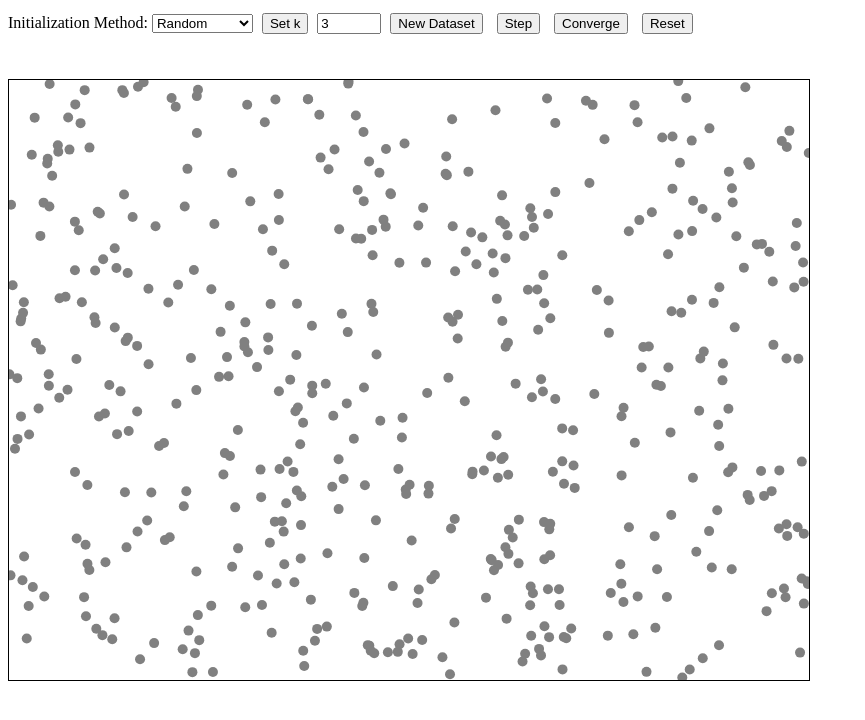
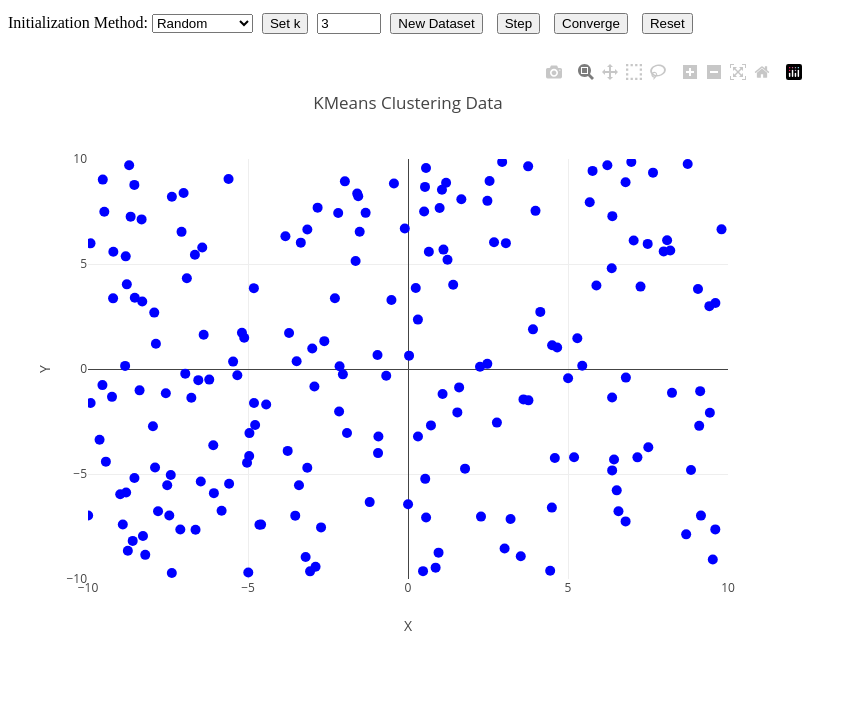
Before and after one commit to rgeisberg/rgeis26-assignment-2, a Flask app: page / in a window 1280 px wide. Shown: the top 720 px of the page, without its empty margins (0-865 px from the left). Run offline with Flask 3, Linux system fonts and the light colour scheme; some libraries are stand-ins or nearby versions.

Commit message:
most stuff working except manual, double check the farthest first

```diff
--- a/static/index.js
+++ b/static/index.js
@@ -1,4 +1,4 @@
-import { initializeCentroids, kMeans } from './kmeans.js';
+import { initializeCentroids, kMeans, plotData } from './kmeans.js';
 
 console.log("index.js loaded successfully");
 ;  // Import your custom KMeans functions
@@ -23,7 +23,7 @@ document.addEventListener('DOMContentLoaded', function () {
             plotData(dataset);  // Plot the dataset using Plotly
 
             // Enable the step-through and converge buttons after generating a new dataset
-            document.getElementById('step-through').disabled = false;
+            document.getElementById('step').disabled = false;
             document.getElementById('converge').disabled = false;
         } else {
             console.error("Failed to generate dataset");
@@ -31,25 +31,7 @@ document.addEventListener('DOMContentLoaded', function () {
     }
 
     // Function to plot the data using Plotly.js
-    function plotData(points) {
-        const trace = {
-            x: points.map(p => p.x),  // X values
-            y: points.map(p => p.y),  // Y values
-            mode: 'markers',  // Display as scatter plot
-            type: 'scatter',
-            marker: { size: 10, color: 'blue' }
-        };
 
-        const layout = {
-            title: 'KMeans Clustering Data',
-            xaxis: { range: [-10, 10], title: 'X' },
-            yaxis: { range: [-10, 10], title: 'Y' },
-            width: 800,
-            height: 600
-        };
-
-        Plotly.newPlot('graph-container', [trace], layout);  // Plot the data in the graph-container div
-    }
 
     // Function to perform KMeans clustering using custom algorithms
     async function performKMeans(initMethod) {
@@ -74,48 +56,43 @@ document.addEventListener('DOMContentLoaded', function () {
         const result = kMeans(dataset, kValue, centroids);  // Call your custom KMeans function
         clusters = result.clusters;
         centroids = result.centroids;
-
-        plotClusters(clusters, centroids);  // Plot the resulting clusters and centroids
+         // Plot the resulting clusters and centroids
     }
 
     // Function to plot clusters and centroids using Plotly.js
-    function plotClusters(clusters, centroids) {
-        const clusterTraces = clusters.map((cluster, index) => {
-            return {
-                x: cluster.map(p => p.x),
-                y: cluster.map(p => p.y),
-                mode: 'markers',
-                type: 'scatter',
-                marker: { size: 10 },
-                name: `Cluster ${index + 1}`
-            };
-        });
 
-        const centroidTrace = {
-            x: centroids.map(c => c.x),
-            y: centroids.map(c => c.y),
-            mode: 'markers',
-            type: 'scatter',
-            marker: { size: 15, symbol: 'x', color: 'red' },
-            name: 'Centroids'
-        };
 
-        const layout = {
-            title: 'KMeans Clustering Data',
-            xaxis: { range: [-10, 10], title: 'X' },
-            yaxis: { range: [-10, 10], title: 'Y' },
-            width: 800,
-            height: 600
-        };
-
-        Plotly.newPlot('graph-container', [...clusterTraces, centroidTrace], layout);  // Plot clusters and centroids
-    }
 
     // Add event listeners to buttons
-    document.getElementById('new-dataset').addEventListener('click', () => {generateDataset(); });
-    document.getElementById('step').addEventListener('click', () => performKMeans('random'));
-    document.getElementById('converge').addEventListener('click', () => performKMeans('kmeans++'));
-    document.getElementById('reset').addEventListener('click', () => plotData(dataset));  // Reset to original data
+    document.getElementById('new-dataset').addEventListener('click', async () => {
+        await generateDataset();  // Generate the dataset when the user clicks 'New Dataset'
+        console.log("Dataset generation complete.");
+    });
+
+    document.getElementById('step').addEventListener('click', async () => {
+        if (!dataPoints || dataPoints.length === 0) {
+            console.log("Dataset is empty. Generating new dataset...");
+            await generateDataset();  // Ensure the dataset is generated before performing KMeans
+        }
+        performKMeans('random');  // Perform KMeans with the 'random' method
+    });
+
+    document.getElementById('converge').addEventListener('click', async () => {
+        if (!dataPoints || dataPoints.length === 0) {
+            console.log("Dataset is empty. Generating new dataset...");
+            await generateDataset();  // Ensure the dataset is generated before performing KMeans
+        }
+        performKMeans('kmeans++');  // Perform KMeans with the 'kmeans++' method
+    });
+
+    document.getElementById('reset').addEventListener('click', () => {
+        if (!dataset || dataset.length === 0) {
+            console.error("Dataset is not available for reset.");
+            return;
+        }
+        plotData(dataset);  // Reset to the original dataset visualization
+    });
+
     document.getElementById('set-k').addEventListener('click', () => {
         let newK = parseInt(document.getElementById('numberInput').value);
         if (!isNaN(newK) && newK > 0) {
@@ -126,4 +103,5 @@ document.addEventListener('DOMContentLoaded', function () {
             alert('Please enter a valid number greater than 0.');
         }
     });
+
 });
--- a/static/kmeans.js
+++ b/static/kmeans.js
@@ -1,31 +1,68 @@
 console.log("kmeans.js loaded successfully");
-const canvas = document.getElementById('visualization');
-const ctx = canvas.getContext('2d');
+//const canvas = document.getElementById('visualization');
+//const ctx = canvas.getContext('2d');
 
-let dataPoints = [];
+
 let centroids = [];
 let clusters = [];
 let maxIterations = 100;
 let currentIteration = 0;
+let dataset = [];  // Declare 'dataset' globally
+let dataPoints = [];  // Declare 'dataPoints' globally
 
 // Configuration
  // Number of clusters
 const pointRadius = 5;
 let k = 3;
 console.log(`Number of clusters (k): ${k}`);
+export function plotData(points) {
+    const trace = {
+        x: points.map(p => p.x),  // X values
+        y: points.map(p => p.y),  // Y values
+        mode: 'markers',  // Display as scatter plot
+        type: 'scatter',
+        marker: { size: 10, color: 'blue' }
+    };
 
-// Generate a new random dataset
-function generateDataset(numPoints = 500) {
-    dataPoints = [];
-    for (let i = 0; i < numPoints; i++) {
-        dataPoints.push({
-            x: Math.random() * canvas.width,
-            y: Math.random() * canvas.height,
-            cluster: null
-        });
+    const layout = {
+        title: 'KMeans Clustering Data',
+        xaxis: { range: [-10, 10], title: 'X' },
+        yaxis: { range: [-10, 10], title: 'Y' },
+        width: 800,
+        height: 600
+    };
+
+    Plotly.newPlot('graph-container', [trace], layout);  // Plot the data in the graph-container div
+}
+
+async function generateDataset() {
+    console.log("Generating new dataset...");
+    // Simulate dataset generation or fetch from API
+    const response = await fetch('/generate_dataset');  // Replace with actual dataset source
+
+    if (response.ok) {
+        dataset = await response.json();  // Assuming the dataset is in JSON format
+        console.log("Dataset generated:", dataset);
+
+        // Ensure 'dataPoints' is populated based on 'dataset'
+        dataPoints = dataset.map(point => ({
+            x: point.x,
+            y: point.y
+        }));
+
+        console.log("Data points for KMeans:", dataPoints);
+
+        plotData(dataset);  // Plot the dataset if necessary
+
+        // Enable buttons after generating the dataset
+        document.getElementById('step').disabled = false;
+        document.getElementById('converge').disabled = false;
+    } else {
+        console.error("Failed to generate dataset");
     }
-    draw();
 }
+
+
 
 // Distance function
 function distance(p1, p2) {
@@ -33,19 +70,30 @@ function distance(p1, p2) {
 }
 
 // Initialization methods
-export function initializeCentroids(method, k) { // Add 'k' as a parameter
-    centroids = []; // Make sure centroids is globally accessible or define it here if not already defined
+export function initializeCentroids(method, k) {
+
+    // Ensure dataPoints exist and are valid before proceeding
+    if (!dataPoints || dataPoints.length === 0) {
+        console.error("Data points are not available for initializing centroids.");
+        return;
+    }
+
     if (method === 'random') {
+        // Random initialization: Pick 'k' random points from the dataset
         for (let i = 0; i < k; i++) {
-            centroids.push({ ...dataPoints[Math.floor(Math.random() * dataPoints.length)] });
+            let randomIndex = Math.floor(Math.random() * dataPoints.length);
+            centroids.push({ ...dataPoints[randomIndex] });
         }
     } else if (method === 'farthest') {
+        // Farthest point initialization: Start with one random point, then pick the farthest points
         centroids.push({ ...dataPoints[Math.floor(Math.random() * dataPoints.length)] });
         while (centroids.length < k) {
             let farthestPoint = null;
             let maxDistance = -1;
             for (const point of dataPoints) {
+                // Calculate the minimum distance from the point to any of the centroids
                 let minDistanceToCentroids = Math.min(...centroids.map(c => distance(point, c)));
+                // Find the point that is farthest away from the closest centroid
                 if (minDistanceToCentroids > maxDistance) {
                     maxDistance = minDistanceToCentroids;
                     farthestPoint = point;
@@ -54,9 +102,10 @@ export function initializeCentroids(method, k) { // Add 'k' as a parameter
             centroids.push({ ...farthestPoint });
         }
     } else if (method === 'kmeans++') {
-        // Implement KMeans++ initialization
+        // KMeans++ initialization: Select an initial random centroid and probabilistically select others
         centroids.push({ ...dataPoints[Math.floor(Math.random() * dataPoints.length)] });
         while (centroids.length < k) {
+            // Calculate the distance of each point to the nearest centroid
             let distances = dataPoints.map(point => Math.min(...centroids.map(c => distance(point, c))));
             let sumOfDistances = distances.reduce((a, b) => a + b, 0);
             let threshold = Math.random() * sumOfDistances;
@@ -70,42 +119,72 @@ export function initializeCentroids(method, k) { // Add 'k' as a parameter
             }
         }
     } else if (method === 'manual') {
-        // Allow manual selection on the canvas
-        alert("Click on the canvas to select centroids.");
-        let canvas = document.getElementById('yourCanvasId'); // Replace with your canvas ID
-        let clickHandler = function(event) {
-            // Get click position relative to the canvas
-            let rect = canvas.getBoundingClientRect();
-            let x = event.clientX - rect.left;
-            let y = event.clientY - rect.top;
+        alert("Click on the plot to select centroids.");
 
-            // Assuming dataPoints are in the same coordinate space as canvas
-            centroids.push({ x: x, y: y });
-            draw(); // Optional: Update canvas to show new centroids
+        let clicksRemaining = k;  // Track how many centroids need to be selected
 
-            // Check if we've selected enough centroids
-            if (centroids.length >= k) {
-                canvas.removeEventListener('click', clickHandler);
-                alert("All centroids selected!");
-                // Proceed to the next step in your K-Means algorithm
+        // Add event listener for plot clicks
+        let plotElement = document.getElementById('graph-container');
+        let clickHandler = function(eventData) {
+            if (eventData && eventData.points && eventData.points.length > 0) {
+                let point = eventData.points[0];  // Get the first clicked point
+                let x = point.x;
+                let y = point.y;
+
+                // Add the selected point as a centroid
+                centroids.push({ x: x, y: y });
+                console.log(`Centroid selected: x=${x}, y=${y}`);
+
+                clicksRemaining--;
+
+                // Plot the selected centroids
+                plotClusters([], centroids);
+
+                if (clicksRemaining === 0) {
+                    // Remove the event listener when we've selected enough centroids
+                    plotElement.removeEventListener('plotly_click', clickHandler);
+                    console.log("All centroids have been selected:", centroids);
+                    alert("All centroids selected!");
+
+                    // Proceed with the rest of the KMeans algorithm
+                    performKMeans('manual');
+                }
             }
         };
 
-        // Attach click handler to the canvas
-        canvas.addEventListener('click', clickHandler);
+        // Add event listener for clicks on the Plotly graph
+        plotElement.on('plotly_click', clickHandler);
     }
+
+
+    // Final check to ensure centroids were successfully initialized
+    if (!centroids || centroids.length === 0) {
+        console.error("Centroids are not initialized.");
+        return;
+    }
+
+    console.log("Centroids initialized:", centroids); // Debugging log to check if centroids are initialized
+    plotClusters(clusters, centroids); // Plot the clusters and centroids
+    return centroids; // Return centroids for further use
 }
+
 
 
 // Assign each data point to the nearest centroid
 function assignClusters() {
     clusters = Array(k).fill().map(() => []);
     for (let point of dataPoints) {
-        let nearest = centroids.reduce((prev, curr, index) => distance(point, curr) < distance(point, prev) ? curr : prev);
+        let nearest = centroids.reduce((prev, curr) =>
+            distance(point, curr) < distance(point, prev) ? curr : prev
+        );
         point.cluster = centroids.indexOf(nearest);
         clusters[point.cluster].push(point);
     }
+
+    // Update Plotly graph
+    plotClusters(clusters, centroids); // Call this after assigning clusters
 }
+
 
 // Move centroids to the average position of their assigned data points
 function updateCentroids() {
@@ -118,6 +197,7 @@ function updateCentroids() {
             };
         }
     }
+    plotClusters(clusters, centroids);
 }
 
 // Check if the algorithm has converged
@@ -142,42 +222,80 @@ function stepKMeans() {
     }
 
     currentIteration++;
-    draw(); // Function that draws the current state of clusters and centroids
-
+    //draw(); // Function that draws the current state of clusters and centroids
+    plotClusters(clusters,centroids);
     return false; // Not yet converged, keep running
 }
 
 // Run KMeans until convergence
 function runToConvergence() {
     while (currentIteration < maxIterations) {
-        if (stepKMeans()) {
+        if (stepKMeans(plotClusters)) {
             break; // Stop the loop if converged or max iterations reached
         }
     }
 }
+function plotClusters(clusters, centroids) {
+    if (!clusters || clusters.length === 0 || !centroids || centroids.length === 0) {
+        console.error("Clusters or centroids are not defined properly", clusters, centroids);
+        return;
+    }
 
+    const clusterTraces = clusters.map((cluster, index) => {
+        return {
+            x: cluster.map(p => p.x),
+            y: cluster.map(p => p.y),
+            mode: 'markers',
+            type: 'scatter',
+            marker: { size: 10 },
+            name: `Cluster ${index + 1}`
+        };
+    });
+
+    const centroidTrace = {
+        x: centroids.map(c => c.x),
+        y: centroids.map(c => c.y),
+        mode: 'markers',
+        type: 'scatter',
+        marker: { size: 15, symbol: 'x', color: 'red' },
+        name: 'Centroids'
+    };
+
+    const layout = {
+        title: 'KMeans Clustering Data',
+        xaxis: { range: [-10, 10], title: 'X' },
+        yaxis: { range: [-10, 10], title: 'Y' },
+        width: 800,
+        height: 600
+    };
+
+    // Update or create the plot using Plotly
+    Plotly.react('graph-container', [...clusterTraces, centroidTrace], layout);
+}
 
 // Draw the data points and centroids
-function draw() {
-    ctx.clearRect(0, 0, canvas.width, canvas.height); // Clear the canvas
-    // Draw data points
-    for (let point of dataPoints) {
-        ctx.beginPath();
-        ctx.arc(point.x, point.y, pointRadius, 0, 2 * Math.PI);
-        ctx.fillStyle = point.cluster === null ? 'gray' : `rgb(${point.cluster * 80}, 100, 150)`;
-        ctx.fill();
-    }
 
-    // Draw centroids
-    for (let i = 0; i < centroids.length; i++) {
-        let centroid = centroids[i];
-        console.log(`Centroid ${i}: x = ${centroid.x}, y = ${centroid.y}`);
-        ctx.beginPath();
-        ctx.arc(centroid.x, centroid.y, pointRadius * 1.5, 0, 2 * Math.PI);
-        ctx.fillStyle = `rgb(${i * 80}, 0, 0)`;
-        ctx.fill();
-    }
-}
+    // function draw() {
+    //     ctx.clearRect(0, 0, canvas.width, canvas.height); // Clear the canvas
+    //     // Draw data points
+    //     for (let point of dataPoints) {
+    //         ctx.beginPath();
+    //         ctx.arc(point.x, point.y, pointRadius, 0, 2 * Math.PI);
+    //         ctx.fillStyle = point.cluster === null ? 'gray' : `rgb(${point.cluster * 80}, 100, 150)`;
+    //         ctx.fill();
+    //     }
+
+    //     // Draw centroids
+    //     for (let i = 0; i < centroids.length; i++) {
+    //         let centroid = centroids[i];
+    //         console.log(`Centroid ${i}: x = ${centroid.x}, y = ${centroid.y}`);
+    //         ctx.beginPath();
+    //         ctx.arc(centroid.x, centroid.y, pointRadius * 1.5, 0, 2 * Math.PI);
+    //         ctx.fillStyle = `rgb(${i * 80}, 0, 0)`;
+    //         ctx.fill();
+    //     }
+    // }
+
 // Example of running the existing K-Means process
 export function kMeans(dataset, kValue, initialCentroids) {
     centroids = initialCentroids; // Set initial centroids
@@ -211,13 +329,13 @@ export function kMeans(dataset, kValue, initialCentroids) {
 
 // Handle user interactions
 document.getElementById('new-dataset').addEventListener('click', () => {
-    generateDataset();
-    draw();
+   generateDataset();
+   // draw();
 });
 
 document.getElementById('init-method').addEventListener('change', (e) => {
     initializeCentroids(e.target.value);
-    draw();
+   // draw();
 });
 
 document.getElementById('step').addEventListener('click', stepKMeans);
@@ -227,7 +345,7 @@ document.getElementById('converge').addEventListener('click', runToConvergence);
 document.getElementById('reset').addEventListener('click', () => {
     initializeCentroids(document.getElementById('init-method').value);
     currentIteration = 0;
-    draw();
+    //draw();
 });
 
 document.addEventListener('kValueChanged', (e) => {
@@ -243,4 +361,4 @@ document.addEventListener('kValueChanged', (e) => {
 // Initialize with a random dataset and draw
 generateDataset();
 initializeCentroids('random');
-draw();
+//draw();
--- a/templates/index.html
+++ b/templates/index.html
@@ -32,13 +32,14 @@
         <button id="step" class="btn">Step</button>
         <button id="converge" class="btn">Converge</button>
         <button id="reset" class="btn">Reset</button>
-        <div id="graph-container"></div>
+
     </div>
+    <div id="graph-container"></div>
     <head>
     <script src="https://cdn.plot.ly/plotly-latest.min.js"></script>
-    <canvas id="visualization" width="800" height="600"></canvas>
+
     <script type="module" src="static/kmeans.js"></script>
-    <script type="module" src="static/index.js" defer></script>
+    <script type="module" src="static/index.js"></script>
     </head>
 </body>
 </html>
```
